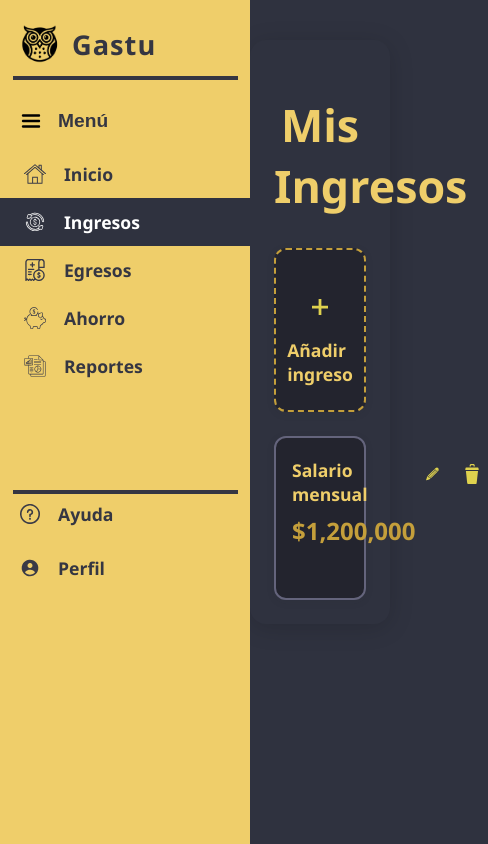
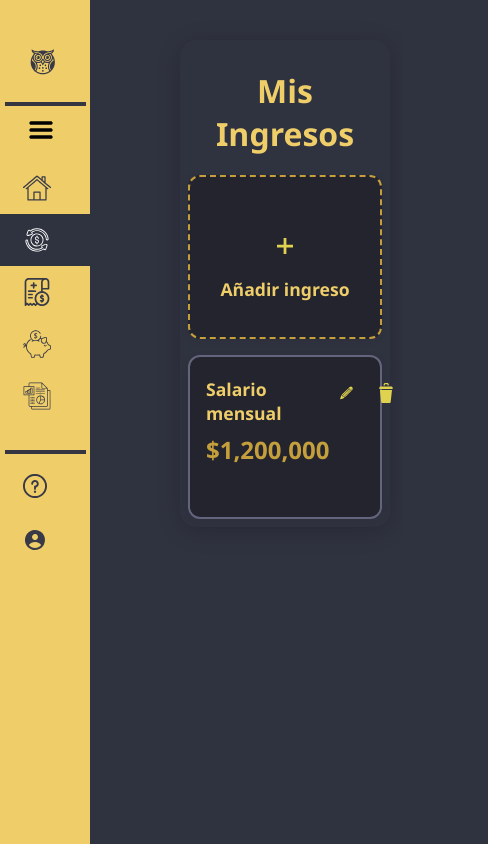
Before and after one commit to 1Zamuken1/Registro-de-Gastos-Personales, a plain HTML site: page views/Ingresos.html in a window 390 px wide. Shown: the whole page, 488 px wide, since content can reach past the window. Drawn offline with Linux system fonts and the light colour scheme.

Commit message:
Se añadió función de colapso/expansión y estilos responsive
- Se implementa la funcionalidad de colapso y expansión de la barra lateral de navegación mediante JavaScript y clases CSS.
- Se ajusta el CSS para que la barra lateral sea completamente responsive y colapse correctamente en escritorio y dispositivos móviles.
- Se mejora la separación visual entre el menú principal y el menú del sistema (Ayuda y Perfil).

```diff
--- a/assets/css/ingresos.css
+++ b/assets/css/ingresos.css
@@ -5,16 +5,35 @@ body {
   margin: 0;
   padding: 0;
 }
+.layout {
+  display: flex;
+  min-height: 100vh;
+}
+.side-nav {
+  flex: 0 0 250px;
+}
+.side-nav.collapsed {
+  flex: 0 0 90px !important;
+}
+.page-content {
+  flex: 1 1 0%;
+  min-width: 0;
+  background: #2f323f;
+  display: flex;
+  flex-direction: column;
+}
 .contenedor {
   max-width: 1400px;
   margin: 40px auto;
-  /* Importante para Nav-Bar*/
-  margin-left: 250px;
-  /*Fin nav-bar*/
   padding: 24px;
   background: #2f323f;
   border-radius: 16px;
   box-shadow: 0 4px 24px rgba(0, 0, 0, 0.15);
+}
+@media (max-width: 700px) {
+  .contenedor {
+    padding: 8px;
+  }
 }
 h1 {
   color: #efce6a;
@@ -134,7 +153,21 @@ h1 {
   .tarjetas-ingresos { grid-template-columns: repeat(2, 1fr);}
 }
 @media (max-width: 700px) {
-  .tarjetas-ingresos { grid-template-columns: 1fr;}
+  .side-nav {
+    width: 90px !important;
+    min-width: 90px !important;
+  }
+  .tarjetas-ingresos {
+    grid-template-columns: 1fr;
+    gap: 16px;
+  }
+  .contenedor {
+    padding: 8px;
+  }
+  h1 {
+    font-size: 2rem;
+    margin-bottom: 20px;
+  }
   .tarjeta-ingreso.expandida .cabecera-tarjeta {
     width: 100%; border-right: none; margin-right: 0; padding-right: 0;
     margin-bottom: 16px; border-bottom: 1px solid #64647c;
--- a/assets/css/nav-bar.css
+++ b/assets/css/nav-bar.css
@@ -1,152 +1,122 @@
 .side-nav {
   width: 250px;
+  min-width: 250px;
+  max-width: 250px;
+  flex: 0 0 250px;
   background: #efce6a;
   color: #353642;
   height: 100vh;
   display: flex;
   flex-direction: column;
-  position: fixed;   /* <-- Añade esto */
-  top: 0;            /* <-- Añade esto */
-  left: 0;           /* <-- Añade esto */
-  z-index: 100;      /* <-- Opcional, asegura que esté encima */
+  position: relative; /* desplazable, no fija */
+  top: 0;
+  left: 0;
+  z-index: 100;
+  transition: width 0.2s, min-width 0.2s, max-width 0.2s, flex-basis 0.2s;
+  justify-content: flex-start;
+  box-sizing: border-box;
+}
+
+/* Fuerza el ancho de los hijos principales de la barra lateral */
+.side-nav,
+.side-nav-main,
+.side-nav-header,
+.side-nav-top-group,
+.side-nav-footer {
+  width: 100%;
+  min-width: 0;
+  max-width: 100%;
+  box-sizing: border-box;
+}
+
+/* COLAPSADO */
+.side-nav.collapsed {
+  width: 90px !important;
+  min-width: 90px !important;
+  max-width: 90px !important;
+  flex: 0 0 90px !important;
+  transition: width 0.2s, min-width 0.2s, max-width 0.2s, flex-basis 0.2s;
+}
+
+/* Cuando está colapsada, asegúrate que los hijos también colapsen */
+.side-nav.collapsed,
+.side-nav.collapsed .side-nav-main,
+.side-nav.collapsed .side-nav-header,
+.side-nav.collapsed .side-nav-top-group,
+.side-nav.collapsed .side-nav-footer {
+  width: 90px !important;
+  min-width: 0 !important;
+  max-width: 90px !important;
+  box-sizing: border-box;
+}
+
+/* RESTO DE TU CSS (sin cambios en lógica, solo ordenado) */
+.side-nav-main {
+  display: flex;
+  flex-direction: column;
+  flex: 1 1 auto;
 }
 
 .side-nav-header {
   display: flex;
+  flex-direction: column;
+  align-items: stretch;
+  gap: 6px;
+  padding: 24px 0 0 0;
+  position: relative;
+}
+
+.side-nav-brand {
+  display: flex;
   flex-direction: row;
   align-items: center;
   gap: 12px;
-  padding: 24px 20px 0 20px;
-  justify-content: flex-start;
-  position: relative;
+  padding-left: 24px;
+  padding-right: 24px;
 }
 
 .side-nav-logo {
-  width: 40px;
-  height: 40px;
-  margin-bottom: 0;
+  width: 32px;
+  height: 32px;
+  display: flex;
+  align-items: center;
+  justify-content: center;
+  margin: 0;
+  cursor: pointer;
+}
+
+.side-nav-logo img {
+  width: 28px;
+  height: 28px;
+  display: block;
+  object-fit: contain;
+  filter: brightness(0) saturate(100%) invert(22%) sepia(7%) saturate(1100%)
+    hue-rotate(200deg) brightness(90%) contrast(90%);
 }
 
 .side-nav-title {
-  font-size: 1.7rem;
+  font-size: 2rem;
   font-weight: bold;
   color: #353642;
   letter-spacing: 1px;
-  margin-bottom: 0;
-  margin-left: 0;
+  margin: 0;
 }
 
 .side-nav-separator {
   width: 90%;
   border: none;
   border-top: 4px solid #353642;
-  margin: 0 auto 0 auto;
-  position: absolute;
-  left: 5%;
-  right: 5%;
-  bottom: -16px;
+  margin: 16px auto 0 auto; /* Aumenta el espacio inferior */
+  position: static;
 }
 
 .side-nav-top-group {
   display: flex;
   flex-direction: column;
   align-items: center;
-  margin-top: 36px;
+  margin-top: 0;
   margin-bottom: 0;
   flex: 0 1 auto;
-}
-
-/* Línea separadora del sistema igual a la de Gastu */
-.side-nav-footer {
-  width: 100%;
-  position: relative;
-  display: flex;
-  flex-direction: column;
-  align-items: flex-start;
-  gap: 6px;
-  /* border-top: 4px solid #353642;  <-- ELIMINADA */
-  padding: 0;
-  margin-top: 100px; /* Aumenta este valor para bajar más el menú del sistema */
-  margin-bottom: 0;
-}
-
-.side-nav-footer::before {
-  content: "";
-  display: block;
-  width: 90%;
-  border-top: 4px solid #353642;
-  position: absolute;
-  top: 0;
-  left: 5%;
-  right: 5%;
-}
-
-.side-nav-footer-link {
-  display: flex;
-  align-items: center;
-  color: #353642;
-  text-decoration: none;
-  padding: 12px 20px;
-  font-size: 1.1rem;
-  font-weight: bold;
-  transition: background 0.2s, color 0.2s;
-  gap: 10px;
-  padding-left: 20px !important;
-  width: 100%;
-  box-sizing: border-box;
-}
-
-.side-nav-footer-link:hover {
-  background: #23242e;
-  color: #fff;
-}
-
-.side-nav-footer-link.active,
-.side-nav-footer-link:hover {
-  background: #2F323F; /* Cambiado al color solicitado */
-  color: #fff;
-  border-left: 4px solid #2F323F; /* Añadido para consistencia */
-}
-
-.side-nav-footer-link .side-nav-icon img {
-  width: 20px;
-  height: 20px;
-  margin-right: 8px;
-  filter: brightness(0) saturate(100%) invert(22%) sepia(7%) saturate(1100%) hue-rotate(200deg) brightness(90%) contrast(90%);
-}
-
-.side-nav-footer-link:hover .side-nav-icon img {
-  filter: brightness(0) invert(1);
-}
-
-.side-nav-menu-btn {
-  background: none;
-  border: none;
-  color: #353642;
-  font-size: 1.2rem;
-  padding: 10px 0 10px 0;
-  text-align: left;
-  cursor: pointer;
-  font-weight: bold;
-  width: 100%;
-  margin-bottom: 8px;
-  display: flex;
-  align-items: center;
-  justify-content: flex-start;
-  padding-left: 20px !important;
-}
-
-.side-nav-menu-icon {
-  margin-right: 8px;
-  display: flex;
-  align-items: center;
-}
-
-.side-nav-menu-icon img {
-  filter: none;
-  display: block;
-  margin-right: 8px;
-  vertical-align: middle;
 }
 
 .side-nav-list {
@@ -175,35 +145,65 @@
   padding-left: 20px !important;
 }
 
-/* OPCIÓN ACTIVA: fondo color background, texto blanco */
 .side-nav-list li.active a,
 .side-nav-list li a.active {
-  background: #2F323F; /* Cambiado al color solicitado */
+  background: #2f323f;
   color: #fff;
-  border-left: 4px solid #2F323F;
+  border-left: 4px solid #2f323f;
 }
 
 .side-nav-list li a:hover {
-  background: #2F323F; /* Cambiado al color solicitado */
+  background: #2f323f;
   color: #fff;
-  border-left: 4px solid #2F323F;
+  border-left: 4px solid #2f323f;
 }
 
-/* ÍCONOS: color fondo principal normalmente, blancos en activo */
 .side-nav-icon img {
-  width: 22px;
-  height: 22px;
-  margin-right: 8px;
-  filter: brightness(0) saturate(100%) invert(22%) sepia(7%) saturate(1100%) hue-rotate(200deg) brightness(90%) contrast(90%);
+  width: 28px;
+  height: 28px;
+  margin-right: 10px;
+  filter: brightness(0) saturate(100%) invert(22%) sepia(7%) saturate(1100%)
+    hue-rotate(200deg) brightness(90%) contrast(90%);
 }
 
 .side-nav-list li.active .side-nav-icon img,
 .side-nav-list li a.active .side-nav-icon img,
 .side-nav-list li a:hover .side-nav-icon img {
-  filter: brightness(0) invert(1); /* Blanco */
+  filter: brightness(0) invert(1);
 }
 
-/* Footer: barra y menú del sistema */
+.side-nav-menu-btn {
+  background: none;
+  border: none;
+  color: #353642;
+  font-size: 1.2rem;
+  padding: 10px 0 10px 0;
+  text-align: left;
+  cursor: pointer;
+  font-weight: bold;
+  width: 100%;
+  margin-bottom: 8px;
+  display: flex;
+  align-items: center;
+  justify-content: flex-start;
+  padding-left: 20px !important;
+}
+
+.side-nav-menu-icon {
+  margin-right: 8px;
+  display: flex;
+  align-items: center;
+}
+
+.side-nav-menu-icon img {
+  width: 28px;
+  height: 28px;
+  filter: none;
+  display: block;
+  margin-right: 8px;
+  vertical-align: middle;
+}
+
 .side-nav-footer {
   width: 100%;
   position: relative;
@@ -211,10 +211,20 @@
   flex-direction: column;
   align-items: flex-start;
   gap: 6px;
-  /* border-top: 4px solid #353642;  <-- ELIMINADA */
   padding: 0;
-  margin-top: 100px; /* Aumenta este valor para bajar más el menú del sistema */
-  margin-bottom: 0;
+  margin-top: 40px;   /* Aumenta la separación respecto al menú principal */
+  margin-bottom: 24px; /* Opcional: separa del fondo si lo deseas */
+}
+
+.side-nav-footer::before {
+  content: "";
+  display: block;
+  width: 90%;
+  border-top: 4px solid #353642;
+  position: absolute;
+  top: -12px;
+  left: 5%;
+  right: 5%;
 }
 
 .side-nav-footer-link {
@@ -239,45 +249,75 @@
 
 .side-nav-footer-link.active,
 .side-nav-footer-link:hover {
-  background: #2F323F; /* Cambiado al color solicitado */
+  background: #2f323f;
   color: #fff;
-  border-left: 4px solid #2F323F; /* Añadido para consistencia */
+  border-left: 4px solid #2f323f;
 }
 
 .side-nav-footer-link .side-nav-icon img {
-  width: 20px;
-  height: 20px;
+  width: 24px;
+  height: 24px;
   margin-right: 8px;
-  filter: brightness(0) saturate(100%) invert(22%) sepia(7%) saturate(1100%) hue-rotate(200deg) brightness(90%) contrast(90%);
+  filter: brightness(0) saturate(100%) invert(22%) sepia(7%) saturate(1100%)
+    hue-rotate(200deg) brightness(90%) contrast(90%);
 }
 
 .side-nav-footer-link:hover .side-nav-icon img {
   filter: brightness(0) invert(1);
 }
 
-/* Alinea todos los íconos y el botón de menú con el logo */
 .side-nav-menu-btn,
 .side-nav-list li a,
 .side-nav-footer-link {
   padding-left: 20px !important;
 }
 
-/* Opcional: elimina el margin-left del título para mejor alineación */
 .side-nav-title {
   margin-left: 0;
 }
 
-/* Ajusta el icono del menú para que no tenga espacio extra */
-.side-nav-menu-icon {
-  margin-right: 8px;
-  display: flex;
-  align-items: center;
-}
-
-/* Ajusta los íconos para que estén alineados verticalmente */
 .side-nav-icon img,
 .side-nav-menu-icon img {
   display: block;
   margin-right: 8px;
   vertical-align: middle;
 }
+
+/* COLAPSADO: OCULTA TEXTO Y AJUSTA ICONOS */
+.side-nav.collapsed .side-nav-title,
+.side-nav.collapsed .side-nav-menu-btn span:not(.side-nav-menu-icon),
+.side-nav.collapsed .side-nav-list li a span:not(.side-nav-icon),
+.side-nav.collapsed .side-nav-footer-link span:not(.side-nav-icon) {
+  display: none !important;
+}
+.side-nav.collapsed .side-nav-logo {
+  margin: 24px auto 0 auto;
+  display: block;
+}
+.side-nav.collapsed .side-nav-list li a,
+.side-nav.collapsed .side-nav-footer-link,
+.side-nav.collapsed .side-nav-menu-btn {
+  justify-content: center;
+  padding-left: 0 !important;
+  text-align: center;
+}
+.side-nav.collapsed .side-nav-icon img,
+.side-nav.collapsed .side-nav-menu-icon img {
+  margin-right: 0;
+}
+.side-nav.collapsed .side-nav-text {
+  display: none !important;
+}
+
+/* RESPONSIVE: SIEMPRE COLAPSADA EN MÓVIL */
+@media (max-width: 700px) {
+  .side-nav {
+    width: 90px !important;
+    min-width: 90px !important;
+    max-width: 90px !important;
+  }
+  .layout .page-content,
+  .layout.nav-collapsed .page-content {
+    margin-left: 90px !important;
+  }
+}
--- a/assets/js/nav-bar.js
+++ b/assets/js/nav-bar.js
@@ -5,8 +5,47 @@ document.addEventListener('DOMContentLoaded', () => {
     .then(html => {
       document.getElementById('nav-bar').innerHTML = html;
       setActiveNavAuto();
+
+      // Toggle collapse
+      const nav = document.querySelector('.side-nav');
+      const layout = document.querySelector('.layout');
+      const toggleBtn = document.getElementById('side-nav-toggle');
+      const logo = document.querySelector('.side-nav-logo');
+      const title = document.querySelector('.side-nav-title');
+
+      function toggleNav() {
+        nav.classList.toggle('collapsed');
+        layout.classList.toggle('nav-collapsed');
+      }
+
+      if (toggleBtn && nav) {
+        toggleBtn.addEventListener('click', toggleNav);
+      }
+      if (logo && nav) {
+        logo.addEventListener('click', toggleNav);
+      }
+      if (title && nav) {
+        title.addEventListener('click', toggleNav);
+      }
+
+      // Responsive: colapsar automáticamente en móvil
+      handleNavCollapse();
+      window.addEventListener('resize', handleNavCollapse);
     });
 });
+
+function handleNavCollapse() {
+  const nav = document.querySelector('.side-nav');
+  const layout = document.querySelector('.layout');
+  if (!nav || !layout) return;
+  if (window.innerWidth <= 700) {
+    nav.classList.add('collapsed');
+    layout.classList.add('nav-collapsed');
+  } else {
+    nav.classList.remove('collapsed');
+    layout.classList.remove('nav-collapsed');
+  }
+}
 
 // Resalta la opción activa según la URL
 function setActiveNav(page) {
@@ -22,8 +61,8 @@ function setActiveNavAuto() {
   const path = window.location.pathname.toLowerCase();
   if (path.includes('inicio')) setActiveNav('inicio');
   else if (path.includes('ingresos')) setActiveNav('ingresos');
-  else if (path.includes('gastos')) setActiveNav('gastos');
-  else if (path.includes('presupuesto')) setActiveNav('presupuesto');
+  else if (path.includes('gastos')) setActiveNav('egresos');
+  else if (path.includes('presupuesto')) setActiveNav('ahorro');
   else if (path.includes('reportes')) setActiveNav('reportes');
   else if (path.includes('ayuda')) setActiveNav('ayuda');
   else if (path.includes('perfil')) setActiveNav('perfil');
--- a/components/nav-bar.html
+++ b/components/nav-bar.html
@@ -1,57 +1,63 @@
 <nav class="side-nav">
+  <div class="side-nav-main">
     <div class="side-nav-header">
-    <img src="../assets/images/gastu_logo.jfif" alt="Logo Gasty" class="side-nav-logo" />
-    <span class="side-nav-title">Gastu</span>
+      <div class="side-nav-brand">
+        <span class="side-nav-logo">
+          <img src="../assets/icons/gastu_logo.svg" alt="Logo Gasty" />
+        </span>
+        <span class="side-nav-title side-nav-text">Gastu</span>
+      </div>
       <hr class="side-nav-separator" />
     </div>
     <div class="side-nav-top-group">
-    <button class="side-nav-menu-btn">
+      <button class="side-nav-menu-btn" id="side-nav-toggle">
         <span class="side-nav-menu-icon">
           <img src="../assets/icons/barras.svg" alt="Menú" width="22" height="22" />
         </span>
-      Menú
+        <span class="side-nav-text">Menú</span>
       </button>
       <ul class="side-nav-list">
         <li data-page="inicio">
           <a href="../views/Inicio.html">
             <span class="side-nav-icon"><img src="../assets/icons/casa.svg" alt="Inicio" /></span>
-          Inicio
+            <span class="side-nav-text">Inicio</span>
           </a>
         </li>
         <li data-page="ingresos">
           <a href="../views/Ingresos.html">
             <span class="side-nav-icon"><img src="../assets/icons/ingresos.svg" alt="Ingresos" /></span>
-          Ingresos
+            <span class="side-nav-text">Ingresos</span>
           </a>
         </li>
         <li data-page="egresos">
           <a href="../views/Gastos.html">
             <span class="side-nav-icon"><img src="../assets/icons/egresos.svg" alt="Egresos" /></span>
-          Egresos
+            <span class="side-nav-text">Egresos</span>
           </a>
         </li>
         <li data-page="ahorro">
           <a href="../views/Presupuesto.html">
             <span class="side-nav-icon"><img src="../assets/icons/ahorro.svg" alt="Ahorro" /></span>
-          Ahorro
+            <span class="side-nav-text">Ahorro</span>
           </a>
         </li>
         <li data-page="reportes">
           <a href="../views/Reportes.html">
             <span class="side-nav-icon"><img src="../assets/icons/reportes.svg" alt="Reportes" /></span>
-          Reportes
+            <span class="side-nav-text">Reportes</span>
           </a>
         </li>
       </ul>
     </div>
+  </div>
   <div class="side-nav-footer">
-    <a href="../views/Ayuda.html" class="side-nav-footer-link">
+    <a href="../views/Ayuda.html" class="side-nav-footer-link" data-page="ayuda">
       <span class="side-nav-icon"><img src="../assets/icons/pregunta.svg" alt="Ayuda" /></span>
-      Ayuda
+      <span class="side-nav-text">Ayuda</span>
     </a>
-    <a href="../views/Perfil.html" class="side-nav-footer-link">
+    <a href="../views/Perfil.html" class="side-nav-footer-link" data-page="perfil">
       <span class="side-nav-icon"><img src="../assets/icons/perfil.svg" alt="Perfil" /></span>
-      Perfil
+      <span class="side-nav-text">Perfil</span>
     </a>
   </div>
 </nav>
--- a/views/Ingresos.html
+++ b/views/Ingresos.html
@@ -8,22 +8,18 @@
     <link rel="stylesheet" href="../assets/css/ingresos.css" />
   </head>
   <body>
+    <div class="layout">
       <!-- Barra lateral de navegación -->
-    <link rel="stylesheet" href="../assets/css/nav-bar.css" />
-    <div id="nav-bar"></div>
-    <script src="../assets/js/nav-bar.js"></script>
-
+      <nav class="side-nav" id="nav-bar"></nav>
+      <div class="page-content">
         <!-- =======================
              COMPONENTE: TARJETAS DE INGRESOS
         ======================= -->
-    <div class="contenedor" style="margin-left: 250px">
+        <div class="contenedor">
           <h1>Mis Ingresos</h1>
           <div class="tarjetas-ingresos">
             <!-- Tarjeta para agregar ingreso -->
-        <div
-          class="tarjeta-ingreso tarjeta-agregar"
-          id="tarjeta-agregar-ingreso"
-        >
+            <div class="tarjeta-ingreso tarjeta-agregar" id="tarjeta-agregar-ingreso">
               <div class="agregar-contenido">
                 <span class="agregar-icono">
                   <img
@@ -189,25 +185,10 @@
             </div>
           </div>
         </div>
+      </div>
+    </div>
+    <!-- Scripts -->
+    <script src="../assets/js/nav-bar.js"></script>
     <script src="../assets/js/ingresos.js"></script>
-    <script src="../assets/js/nav-bar.js"></script>
-    <script>
-      document.addEventListener("DOMContentLoaded", () => {
-        fetch("../components/nav-bar.html")
-          .then((res) => res.text())
-          .then((html) => {
-            document.getElementById("nav-bar").innerHTML = html;
-            if (typeof setActiveNav === "function") {
-              const path = window.location.pathname.toLowerCase();
-              if (path.includes("inicio")) setActiveNav("inicio");
-              else if (path.includes("ingresos")) setActiveNav("ingresos");
-              else if (path.includes("gastos")) setActiveNav("gastos");
-              else if (path.includes("presupuesto"))
-                setActiveNav("presupuesto");
-              else if (path.includes("reportes")) setActiveNav("reportes");
-            }
-          });
-      });
-    </script>
   </body>
 </html>
```
Also changed, not shown: assets/icons/gastu_logo.svg (added). Lines whose indentation alone changed are shown as unchanged.
